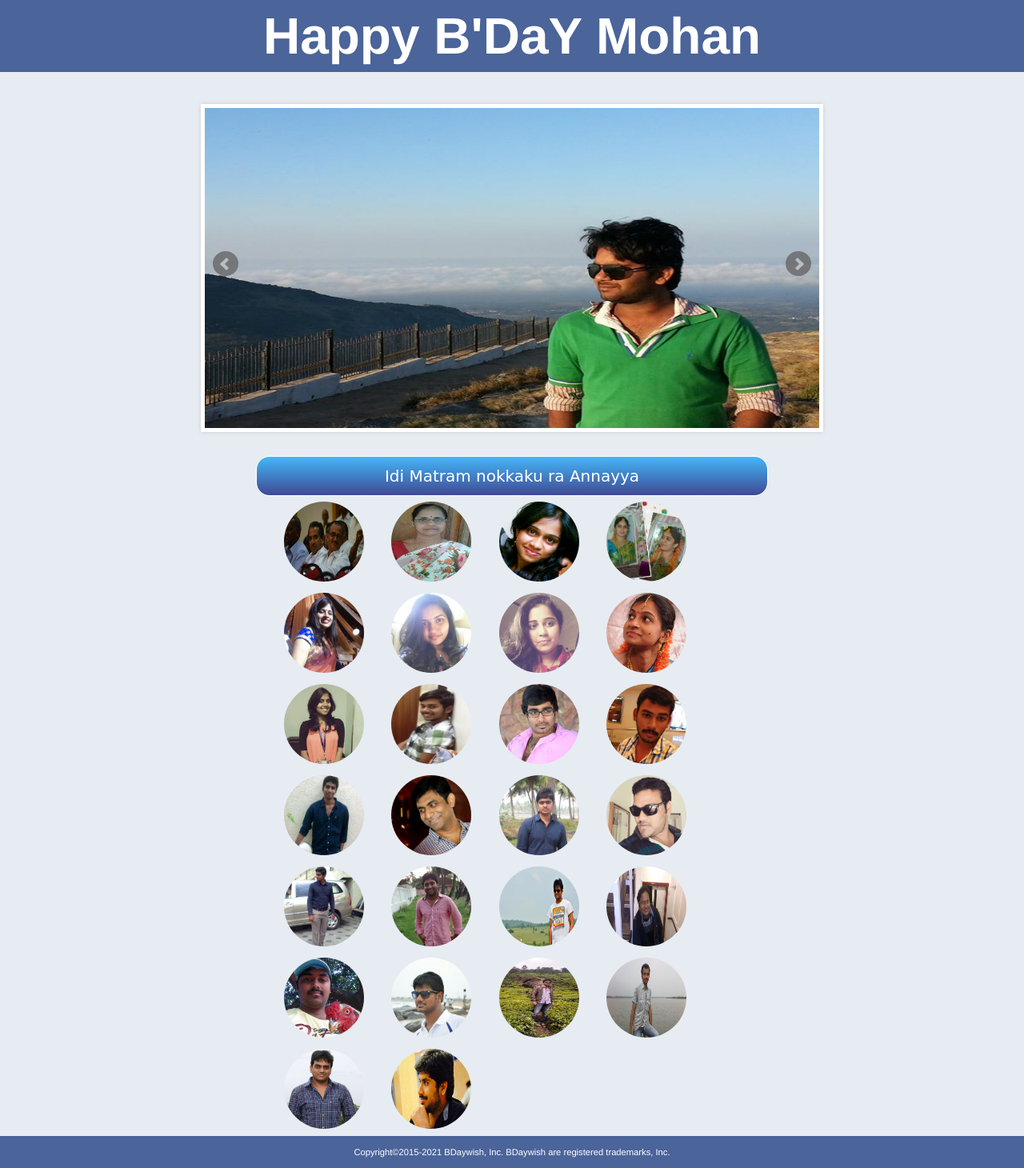
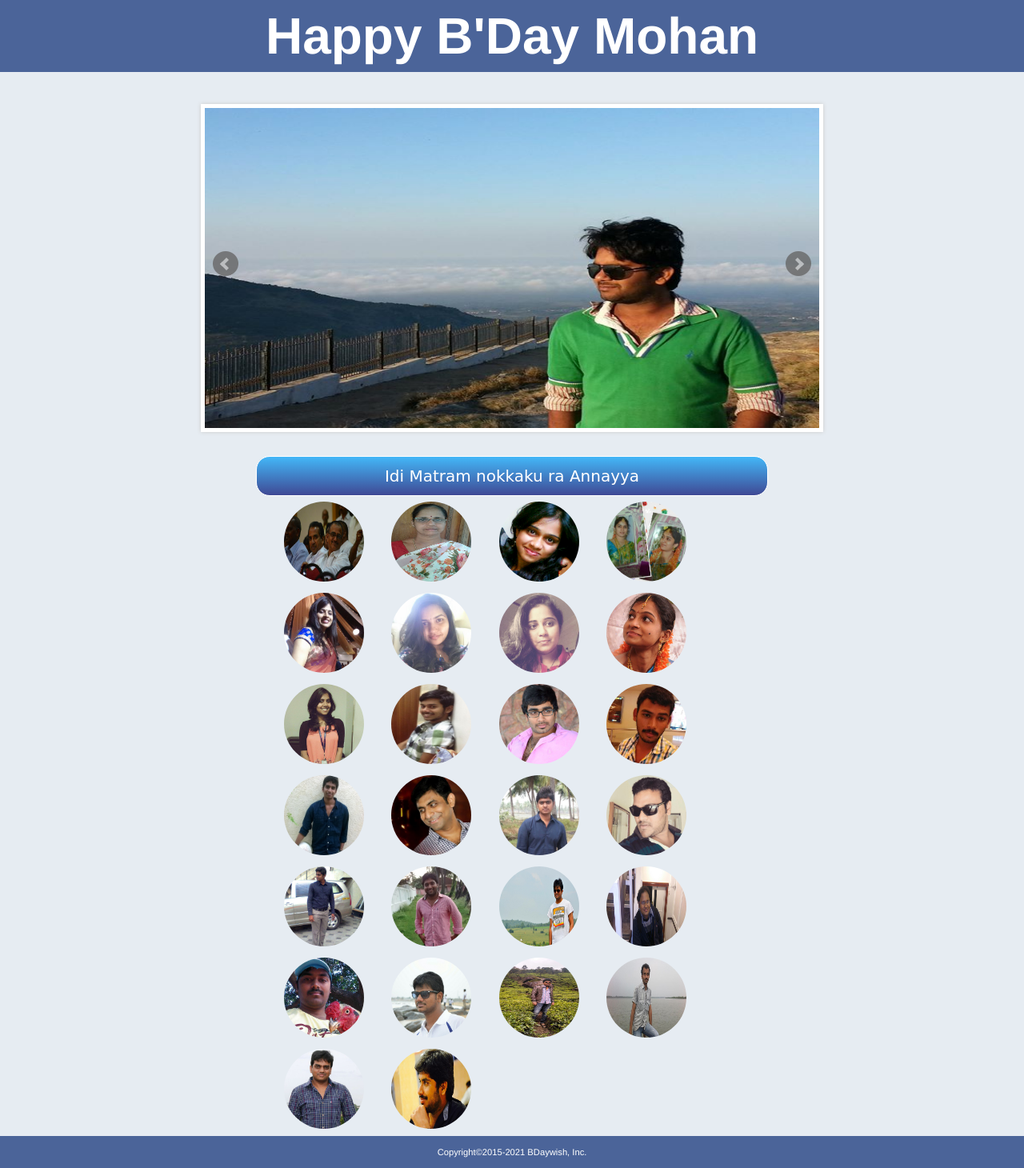
Before and after one commit to rtmgit/test, a plain HTML site: page index.html in a window 1280 px wide. Shown: the whole page at 80% size. Drawn offline with Linux system fonts and the light colour scheme.

Commit message:
changed header content

```diff
--- a/index.html
+++ b/index.html
@@ -19,7 +19,7 @@
 	</script>
 
 	<div id="mainDiv">
-		<h1><span class="brand">Happy B'DaY Mohan</span></h1>
+		<h1><span class="brand">Happy B'Day Mohan</span></h1>
 		<ul class="bxslider">
 		  		<li><img src="images/carousel1.jpg" /></li>
 		  		<li><img src="images/carousel2.jpg" /></li>
@@ -113,7 +113,7 @@
 			</li>
 		</ul>
 		<audio id="audio" src="audio/1.wav" type="audio/wav"></audio>
-		<span class="footer">Copyright©2015-2021 BDaywish, Inc. BDaywish are registered trademarks, Inc.</span>
+		<span class="footer">Copyright©2015-2021 BDaywish, Inc.</span>
 	</div>
 	<script type="text/javascript" src="js/wowInitialization.js">
 	</script>
```
